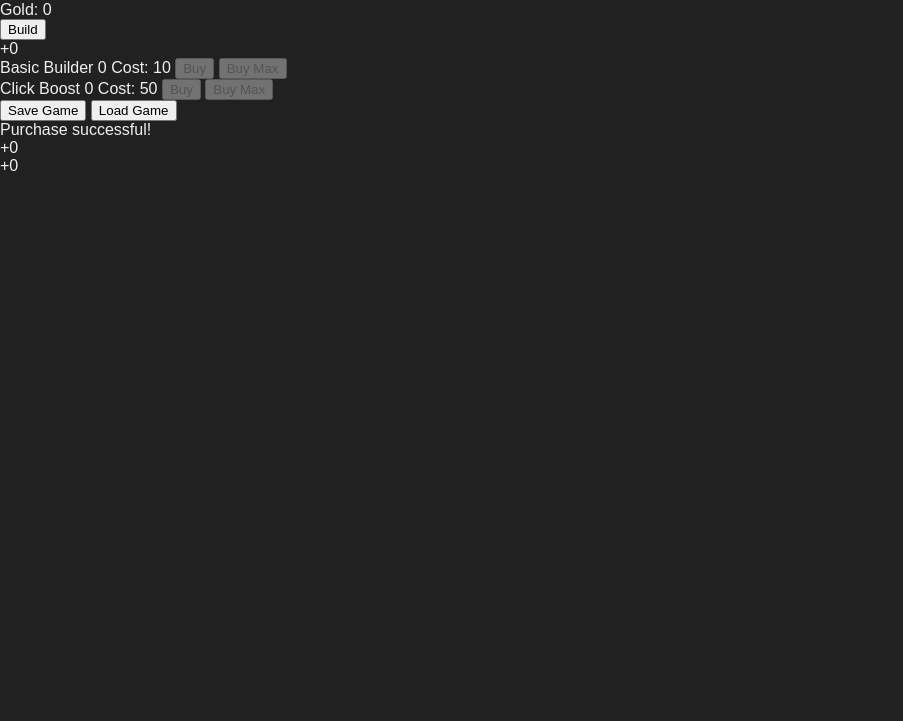
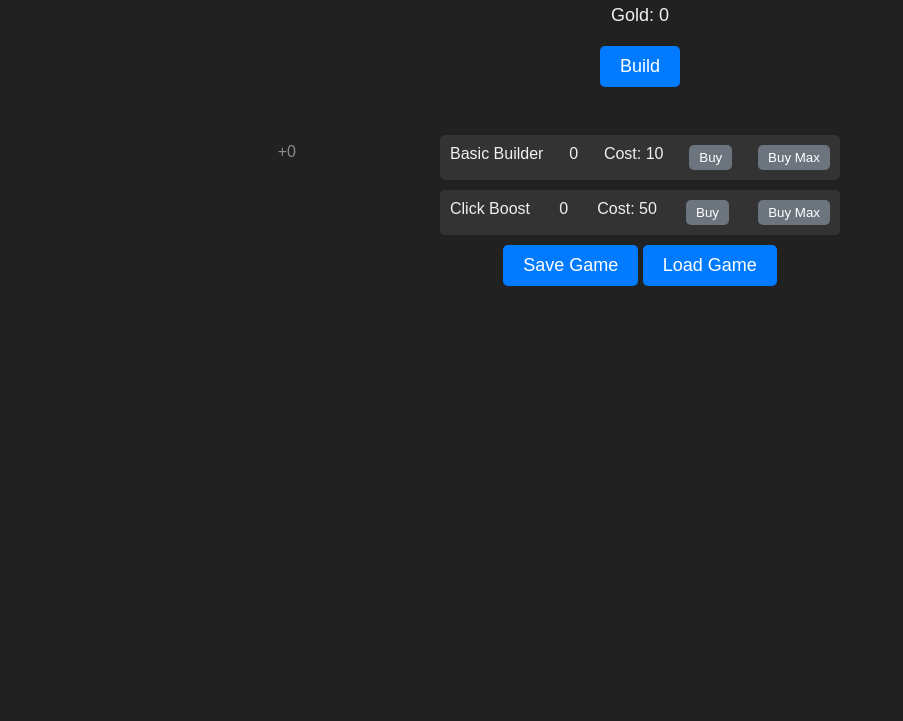
Before and after one commit to ihackduhlol/IdleGame, a plain HTML site: page Index.html in a window 1280 px wide. Shown: the part 79-800 px from the top of the page, without its empty margins (0-903 px from the left). Drawn offline with Linux system fonts and the light colour scheme.

Commit message:
Update Style.css
Fixed broken css

```diff
--- a/Style.css
+++ b/Style.css
@@ -5,6 +5,7 @@
     --button-bg-color: #007bff;
     --button-active-color: #0056b3;
     --button-padding: 10px 20px;
+    --button-border-radius: 5px;
     --disabled-button-color: #6c757d;
     --main-padding: 20px;
     --purchase-message-color: #28a745;
@@ -13,7 +14,6 @@
     --font-size-currency-change: 16px;
 }
 
-/* Add your new styles here */
 body {
     font-family: var(--main-font-family);
     background-color: var(--main-bg-color);
@@ -21,3 +21,98 @@ body {
     margin: 0;
     padding: 0;
 }
+
+.game-container {
+    max-width: 400px;
+    margin: 0 auto;
+    padding: var(--main-padding);
+    text-align: center;
+}
+
+h1 {
+    font-size: var(--font-size-h1);
+    margin-bottom: 20px;
+}
+
+.currency {
+    font-size: var(--font-size-currency);
+    margin-bottom: 20px;
+}
+
+.currency-change {
+    font-size: var(--font-size-currency-change);
+    opacity: 0;
+    transition: opacity 0.5s ease-out;
+}
+
+.builder, .upgrade {
+    display: flex;
+    justify-content: space-between;
+    background-color: #333;
+    border-radius: 5px;
+    padding: 10px;
+    margin-bottom: 10px;
+}
+
+.builder__button--buy, .builder__button--buy-max, .upgrade__button--buy, .upgrade__button--buy-max {
+    padding: 5px 10px;
+    border: none;
+    border-radius: 5px;
+    color: #fff;
+    cursor: pointer;
+    background-color: #28a745;
+}
+
+.builder__button--buy:disabled, .builder__button--buy-max:disabled, .upgrade__button--buy:disabled, .upgrade__button--buy-max:disabled {
+    background-color: var(--disabled-button-color);
+    cursor: not-allowed;
+}
+
+#build-button, #save-button, #load-button {
+    font-size: var(--font-size-currency);
+    padding: var(--button-padding);
+    background-color: var(--button-bg-color);
+    border: none;
+    border-radius: var(--button-border-radius);
+    color: #fff;
+    cursor: pointer;
+    margin-bottom: 30px;
+    position: relative;
+    overflow: hidden;
+}
+
+#build-feedback-container {
+    position: absolute;
+    width: 100%;
+    height: 100%;
+    display: flex;
+    justify-content: center;
+    align-items: center;
+}
+
+.build-feedback {
+    position: absolute;
+    color: var(--main-font-color);
+    animation: floatText 2s linear forwards;
+}
+
+@keyframes floatText {
+    0% {
+        opacity: 1;
+        transform: translate3d(0, 0, 0);
+    }
+    100% {
+        opacity: 0;
+        transform: translate3d(0, -100%, 0);
+    }
+}
+
+#build-button:active, #save-button:active, #load-button:active {
+    background-color: var(--button-active-color);
+}
+
+#purchase-message {
+    color: var(--purchase-message-color);
+    transition: opacity 2s ease-out;
+    opacity: 0;
+}
```
